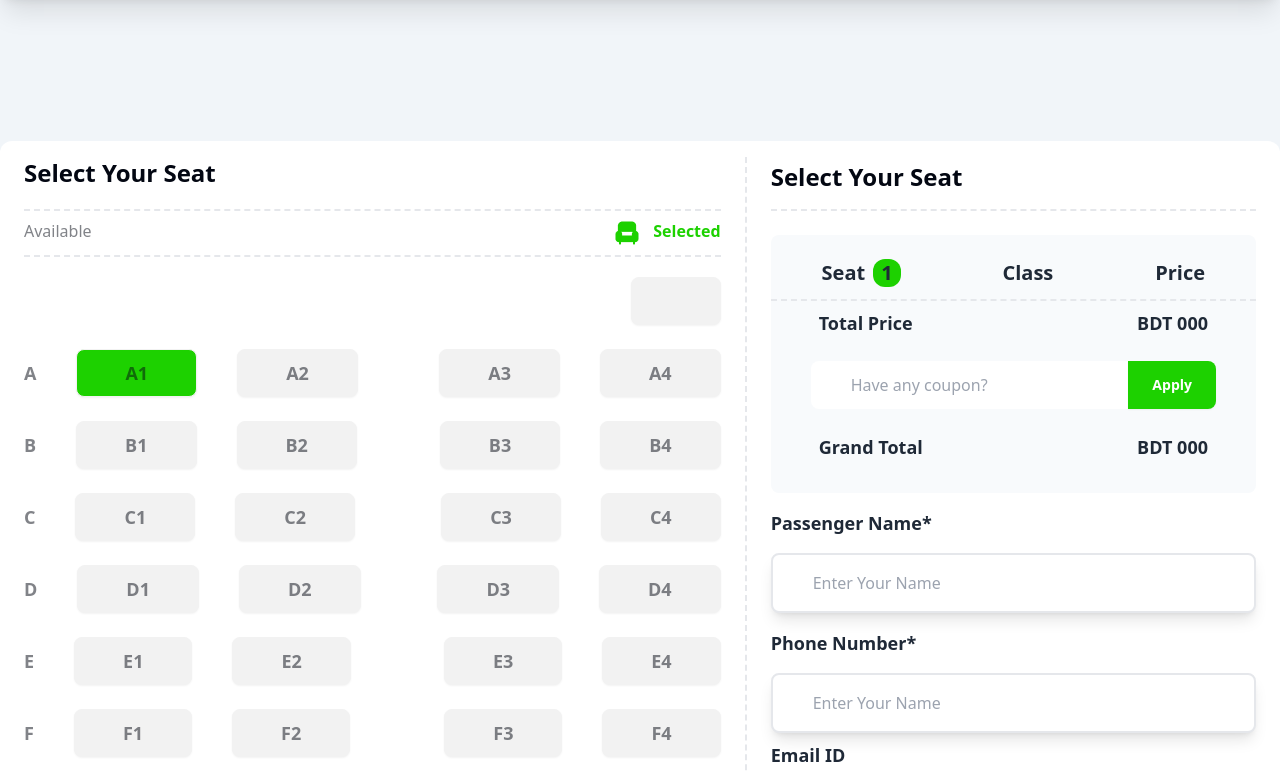
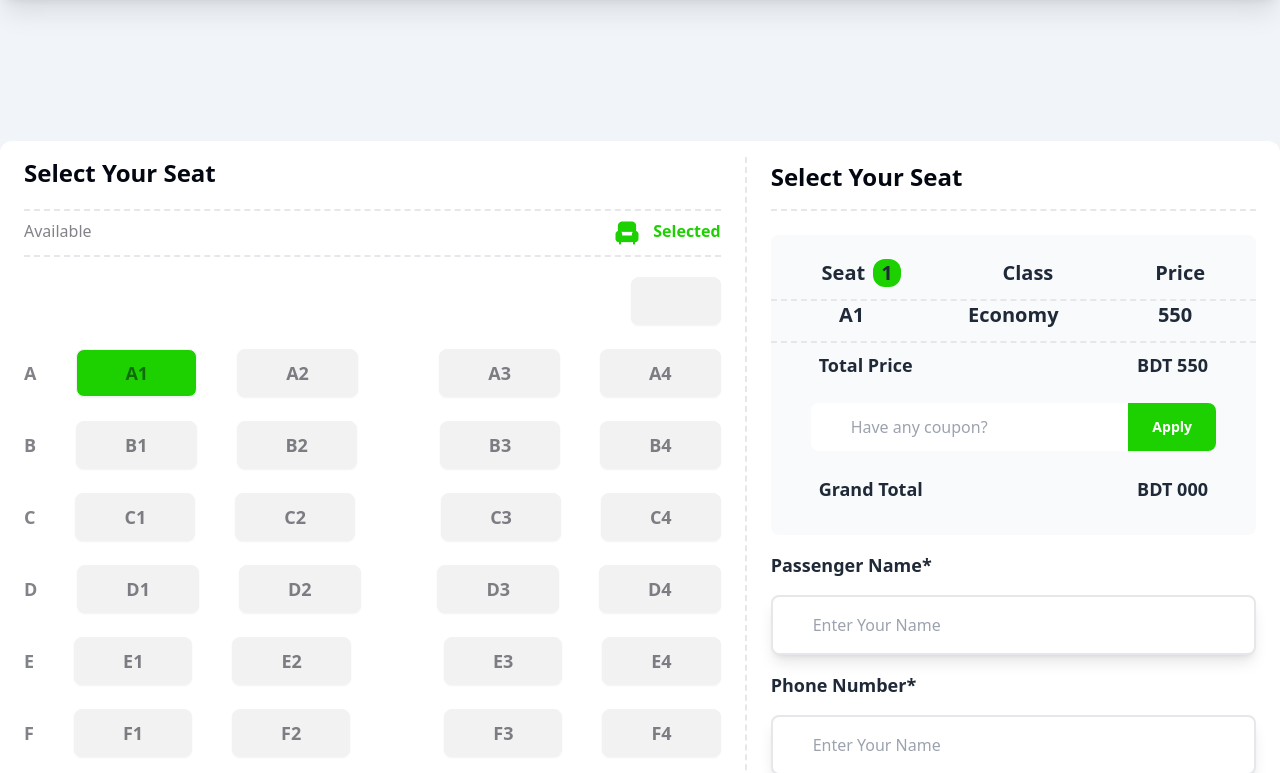
Before and after one commit to FahimReshad/Unique-Services, a plain HTML site: page index.html in a window 1280 px wide. Both pictures are taken after a click on the button "A1". Shown: the part 2104-2877 px from the top of the page. Drawn offline with nearby package versions, Linux system fonts and the light colour scheme.

Commit message:
conpleted total price calculation

```diff
--- a/index.html
+++ b/index.html
@@ -307,16 +307,19 @@
             <div class="mt-6 bg-slate-50 py-6 rounded-lg">
                 <div class="flex justify-around text-xl font-semibold raleway-font border-b-2 border-dashed pb-3">
 
-                    <div  class="flex gap-2 ">
+                    <div class="flex gap-2 ">
                         <h6>Seat</h6>
                         <span id="seat-booked" class="bg-[#1DD100] px-2 rounded-xl raleway-font">0</span>
                     </div>
                     <p>Class</p>
                     <p>Price</p>
                    </div>
-                   <div class="flex justify-between px-12 py-2 text-lg font-semibold raleway-font">
+                   <div id="seat-confirm" class="grid grid-cols-3 text-center text-xl font-semibold raleway-font pb-3">
+
+                   </div>
+                   <div class="flex justify-between px-12 py-2 text-lg font-semibold raleway-font border-t-2 border-dashed">
                     <h5>Total Price</h5>
-                    <h6>BDT 000</h6>
+                    <h6>BDT <span id="total-price">000</span></h6>
                    </div>
                    <div class="flex justify-center items-center my-4 px-10">
                     <input class="w-full py-3 px-10 rounded-lg rounded-r-none" type="text" name="" id="" placeholder="Have any coupon?">
--- a/script/scripts.js
+++ b/script/scripts.js
@@ -6,13 +6,27 @@ for(const seat of seats){
     seat.addEventListener('click', function(event){
         const bookingSeat = event.target.innerText;
         setBackgroundColor (bookingSeat);
-        console.log(bookingSeat);
         // const seatsLeft = document.getElementById('seats-left');
         const leftedSeats = seatLefts - 1  ;
-        const seatBooking = seatBooked + 1;
+        const seatBooking = parseInt(seatBooked) + 1;
         setInnerText('seats-left', leftedSeats) ;
         setInnerText('seat-booked', seatBooking) ;
         seatLefts--;
         seatBooked++;
+        // create & append
+        const seatConfirm = document.getElementById('seat-confirm');
+        const p = document.createElement('p');
+        const p1 = document.createElement('p');
+        const p2 = document.createElement('p');
+        p.innerText= bookingSeat;
+        p1.innerText= 'Economy';
+        p2.innerText= 550;
+        seatConfirm.appendChild(p);
+        seatConfirm.appendChild(p1);
+        seatConfirm.appendChild(p2);
+        // total price
+        const priceTotal = document.getElementById('total-price');
+        const totalPrice = seatBooked * 550;
+        priceTotal.innerText= totalPrice;
     })
 }
```
Also changed, not shown: script/utility.js (line endings or trailing spaces).
